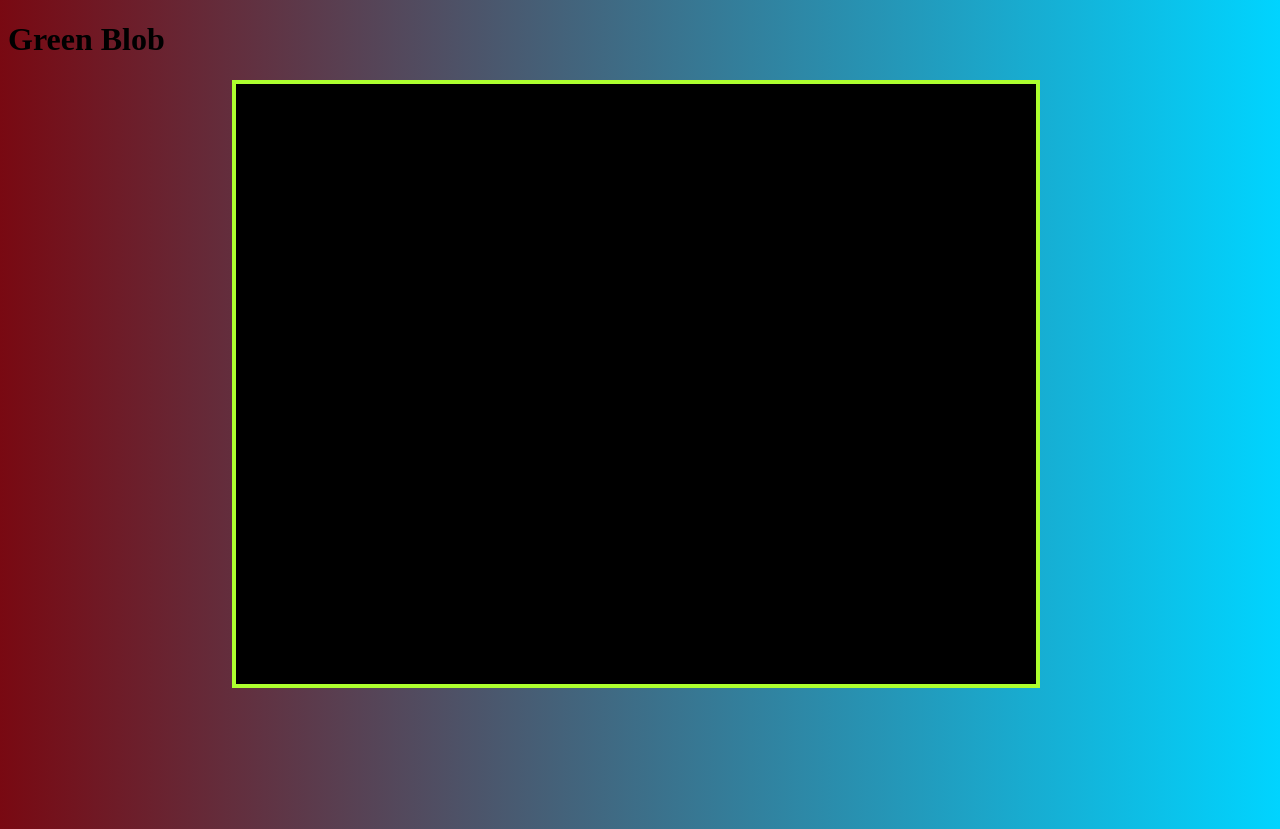
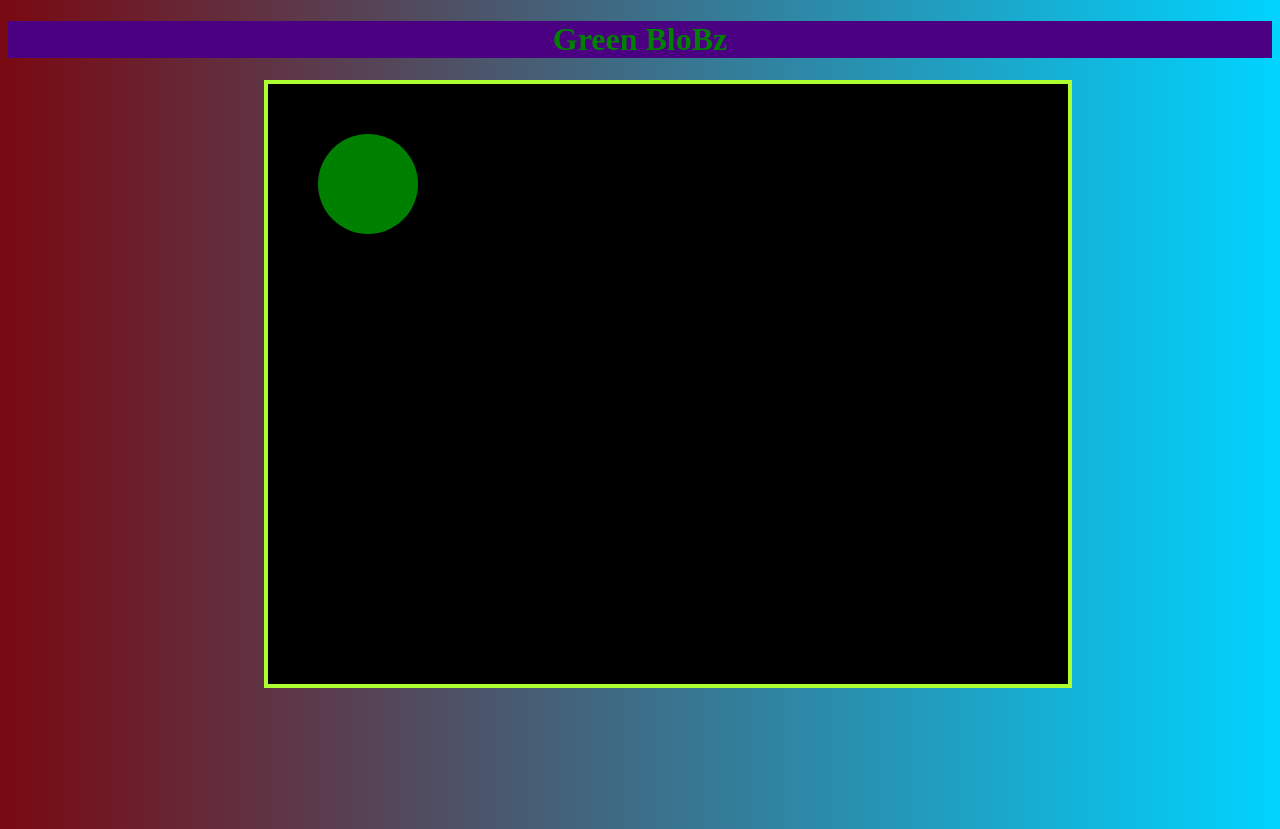
Before and after one commit to aaronh1986/Pure-Javascript-Game, a plain HTML site: page index.html in a window 1280 px wide. Drawn offline with Linux system fonts and the light colour scheme.

Commit message:
More done

```diff
--- a/index.html
+++ b/index.html
@@ -8,8 +8,8 @@
     <link rel="stylesheet" type="text/css" href="style.css">
 </head>
 <body>
-    <h1>Green Blob</h1>
-    <canvas id="gameArea"></canvas>
+    <h1>Green BloBz</h1>
+    <canvas id="gameArea" width="800" height="600"></canvas>
 
 
 
--- a/script.js
+++ b/script.js
@@ -1,5 +1,52 @@
-const canvas = document.getElementById('gameArea');
+const canvas = document.getElementById("gameArea");
 const ctx = canvas.getContext("2d");
 
-ctx.fillStyle = "black";
-ctx.fillRect(0, 0, canvas.width, canvas.height);
+
+let x = 100;
+let y = 100;
+let radius = 50;
+
+let downPressed = false;
+
+// Game Loop
+function drawGame() {
+    clearScreen();
+    requestAnimationFrame(drawGame);
+    inputs();
+    drawGreenBlob();
+}
+
+function inputs() {
+    if(downPressed) {
+        y = y + 10;
+    }
+}
+
+function drawGreenBlob(){
+    ctx.fillStyle = "green";
+    ctx.beginPath();
+    ctx.arc(x, y, radius, 0, Math.PI * 2);
+    ctx.fill();
+}
+
+function clearScreen() {
+    ctx.fillStyle = "black";
+    ctx.fillRect(0, 0, canvas.width, canvas.height);
+}
+
+document.body.addEventListener("keydown", keyDown);
+document.body.addEventListener("keyup", keyUp);
+
+function keyDown(event) {
+if (event.keyCode == 40) {
+    downPressed = true;
+}
+}
+
+function keyUp(event) {
+    if (event.keyCode == 40) {
+        downPressed = false;
+    }
+}
+
+drawGame();
--- a/style.css
+++ b/style.css
@@ -1,12 +1,17 @@
 #gameArea {
-    height: 600px;
-    width: 800px;
     border: 4px greenyellow solid;
     position: relative;
-    left: 17.5vw;
+    left: 20vw;
 }
 
 body {
     height: 100vh;
     background: linear-gradient(90deg, rgba(121,9,18,1) 0%, rgba(0,212,255,1) 100%);
+    overflow: hidden; /* Will hide scrollbars */
 }
+
+h1 {
+    color: green;
+    background-color: indigo;
+    text-align: center;
+}
```
